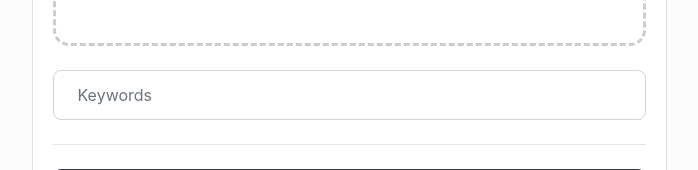
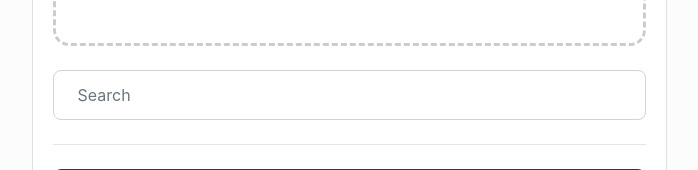
Before and after one commit to galacticglum/syft, a React (Create React App) app in the folder webapp/: page / in a window 1280 px wide. Shown: the part 308-478 px from the top of the page, without its empty margins (291-989 px from the left). Built offline with nearby package versions, Linux system fonts and the light colour scheme.

Commit message:
Updated requirements.txt and changed search placeholder text in frontend * Added requirements for squad_bert DeepPavlov extension

```diff
--- a/webapp/src/components/SearchPage.js
+++ b/webapp/src/components/SearchPage.js
@@ -89,7 +89,7 @@ export default class SearchPage extends Component {
                                         </div>
                                     )}
                                     </Dropzone>
-                                    <Input type="text" id="inputSearchTerms" placeholder="Keywords" disabled={this.state.isLoading}
+                                    <Input type="text" id="inputSearchTerms" placeholder="Search" disabled={this.state.isLoading}
                                         value={this.state.searchTerm} onChange={this.searchTermsChanged} />
 
                                     <hr className="my-4" />
```
Also changed, not shown: 1 other file (tests, documents, lock files or other folders).
